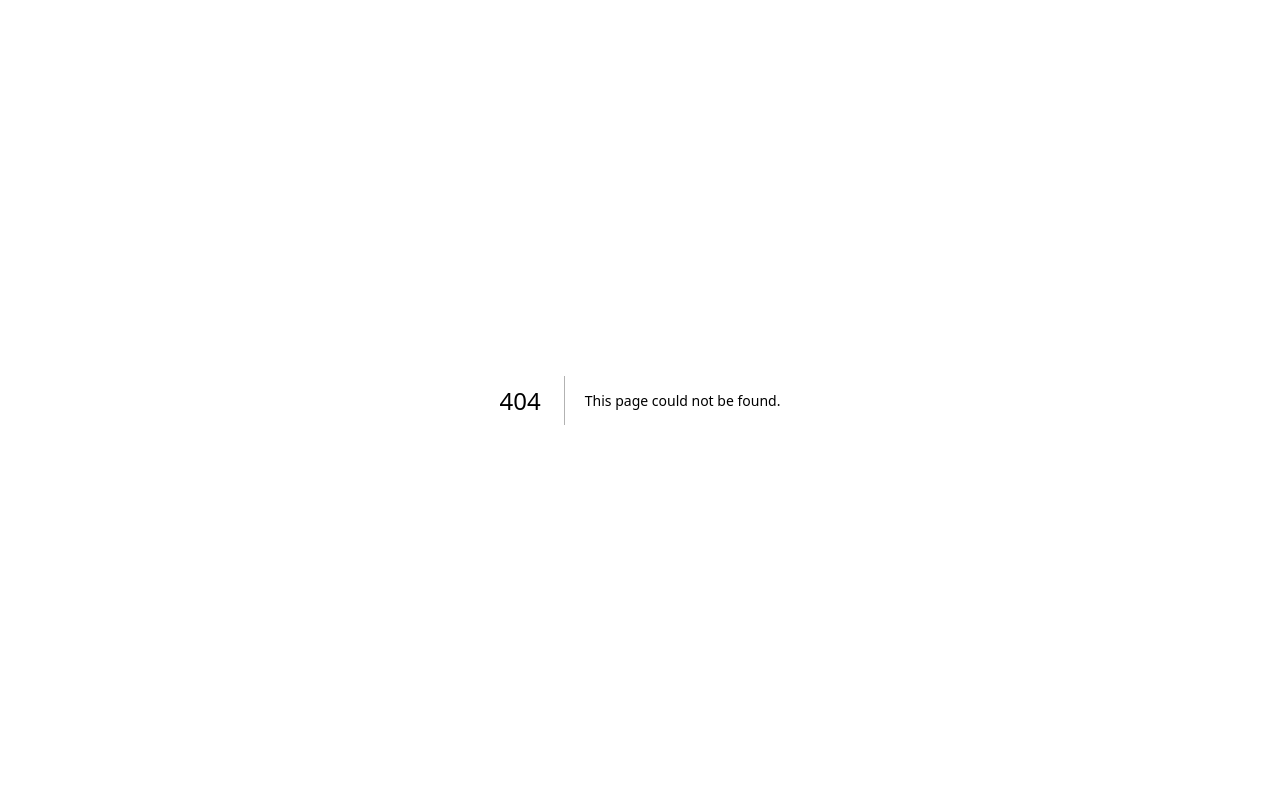
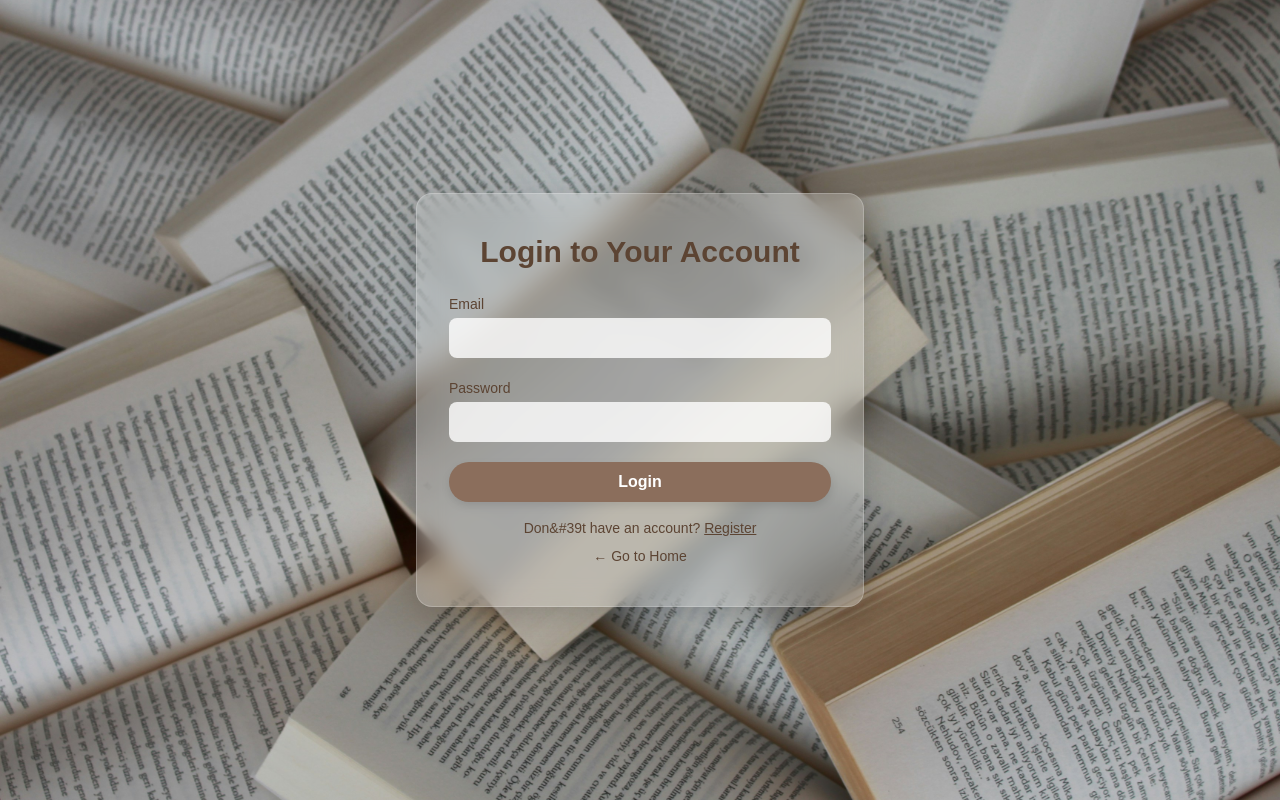
Before and after one commit to shehanastt/book-store-frontend-next, a Next.js app: page /login in a window 1280 px wide. Before the commit this address had no page. Built offline with nearby package versions, Linux system fonts and the light colour scheme; no server answers.

Commit message:
created login

```diff
--- /dev/null
+++ b/src/app/login/page.tsx
@@ -0,0 +1,126 @@
+"use client";
+
+import api from "@/api";
+import { yupResolver } from "@hookform/resolvers/yup";
+import { useRouter } from "next/navigation";
+import { useForm } from "react-hook-form";
+import * as yup from "yup";
+import { useState } from "react";
+import Link from "next/link";
+
+const schema = yup.object().shape({
+  email: yup.string().required("Email is required").email("Invalid email format"),
+  password: yup.string().min(6, "Must be at least 6 characters").required("Password is required")
+});
+
+type LoginForm = {
+  email: string;
+  password: string;
+};
+
+const LoginPage = () => {
+  const router = useRouter();
+  const [loading, setLoading] = useState(false);
+
+  const {
+    register,
+    handleSubmit,
+    formState: { errors }
+  } = useForm<LoginForm>({
+    resolver: yupResolver(schema)
+  });
+
+  const onSubmit = async (data: LoginForm) => {
+    setLoading(true);
+    try {
+      const res = await api.post('/auth/login', data);
+      const token = res.data.token;
+      const user = res.data.data;
+
+      localStorage.setItem('token', token);
+      localStorage.setItem('user', JSON.stringify(user));
+
+      document.cookie = `token=${token}; path=/; max-age=${60 * 60 * 24 * 7}; SameSite=Lax`;
+      document.cookie = `user=${encodeURIComponent(JSON.stringify(user))}; path=/; max-age=${60 * 60 * 24}; SameSite=Lax`;
+
+      alert('Login successful');
+
+      router.push('/books');
+      //eslint-disable-next-line @typescript-eslint/no-explicit-any
+    } catch (err: any) {
+      console.error(err);
+      alert(err?.response?.data?.message || 'Login failed');
+    } finally {
+      setLoading(false);
+    }
+  };
+
+  return (
+    <div
+      className="min-h-screen bg-cover bg-center flex items-center justify-center px-4"
+      style={{
+        backgroundImage: "url(/images/img6.jpg)",
+        backgroundColor: "#e6d3c4"
+      }}
+    >
+      <div
+        className="backdrop-blur-md bg-white/20 shadow-xl rounded-2xl px-8 py-10 w-full max-w-md"
+        style={{
+          border: "1px solid rgba(255, 255, 255, 0.2)",
+          boxShadow: "0 8px 32px rgba(0, 0, 0, 0.2)"
+        }}
+      >
+        <h2 className="text-center text-3xl font-bold text-[#5c4433] mb-6">Login to Your Account</h2>
+
+        <form onSubmit={handleSubmit(onSubmit)} className="space-y-5">
+
+          <div>
+            <label className="block text-sm font-medium text-[#5c4433] mb-1">Email</label>
+            <input
+              type="email"
+              {...register("email")}
+              className="w-full px-4 py-2 rounded-lg bg-white/80 text-[#5c4433] focus:outline-none focus:ring-2 focus:ring-[#8b6e5c]"
+            />
+            <p className="text-red-500 text-sm mt-1">{errors.email?.message}</p>
+          </div>
+
+          <div>
+            <label className="block text-sm font-medium text-[#5c4433] mb-1">Password</label>
+            <input
+              type="password"
+              {...register("password")}
+              className="w-full px-4 py-2 rounded-lg bg-white/80 text-[#5c4433] focus:outline-none focus:ring-2 focus:ring-[#8b6e5c]"
+            />
+            <p className="text-red-500 text-sm mt-1">{errors.password?.message}</p>
+          </div>
+
+          <button
+            type="submit"
+            disabled={loading}
+            className="w-full py-2 rounded-full text-white font-semibold transition duration-300"
+            style={{
+              backgroundColor: '#8b6e5c',
+              boxShadow: '0 4px 8px rgba(0, 0, 0, 0.1)'
+            }}
+            onMouseEnter={(e) => (e.currentTarget.style.backgroundColor = '#5c4433')}
+            onMouseLeave={(e) => (e.currentTarget.style.backgroundColor = '#8b6e5c')}
+          >
+            {loading ? 'Logging in...' : 'Login'}
+          </button>
+        </form>
+
+        <p className="text-center text-[#5c4433] text-sm mt-4">
+          Don&#39t have an account?{" "}
+          <a href="/registration" className="underline hover:text-[#3c2e23] transition">Register</a>
+        </p>
+
+        <p className="text-center text-[#5c4433] text-sm mt-2">
+          {/* <a href="/" className="hover:underline">← Go to Home</a> */}
+          <Link href={"/"}className="hover:underline">← Go to Home</Link>
+        </p>
+      </div>
+    </div>
+  );
+};
+
+export default LoginPage;
```
